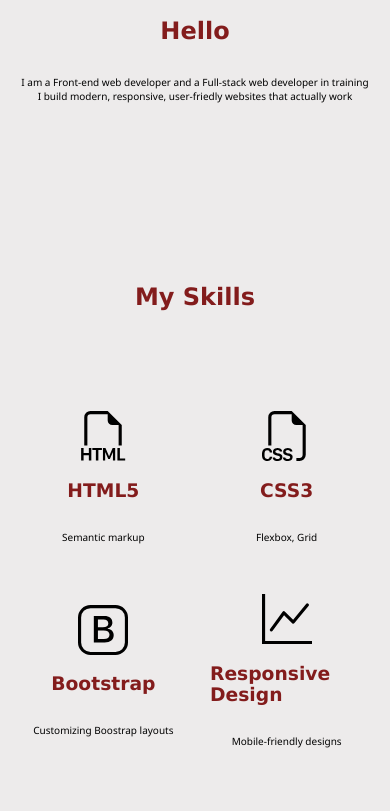
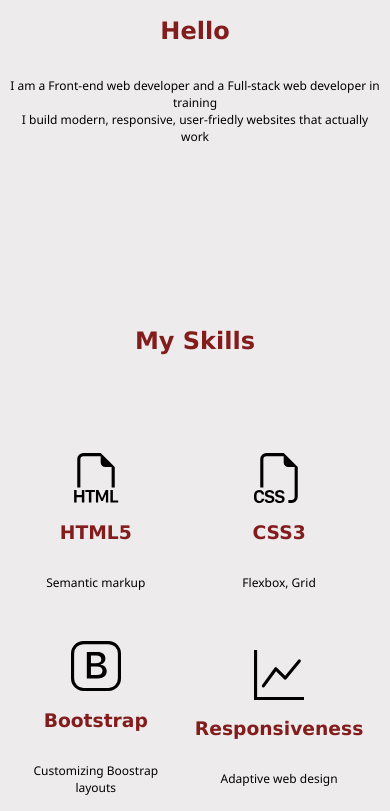
Before and after one commit to emmanuel8255/Emmanuel-David, a plain HTML site: page index.html in a window 390 px wide. Shown: the part 1155-1966 px from the top of the page. Drawn offline with Linux system fonts and the light colour scheme.

Commit message:
Add files via upload

```diff
--- a/index.html
+++ b/index.html
@@ -52,8 +52,8 @@
             <svg xmlns="http://www.w3.org/2000/svg" width="16" height="16" fill="currentColor" class="bi bi-graph-up" viewBox="0 0 16 16">
               <path fill-rule="evenodd" d="M0 0h1v15h15v1H0zm14.817 3.113a.5.5 0 0 1 .07.704l-4.5 5.5a.5.5 0 0 1-.74.037L7.06 6.767l-3.656 5.027a.5.5 0 0 1-.808-.588l4-5.5a.5.5 0 0 1 .758-.06l2.609 2.61 4.15-5.073a.5.5 0 0 1 .704-.07"/>
             </svg>
-            <h3>Responsive Design</h3>
-            <p class="grid-text">Mobile-friendly designs</p>
+            <h3>Responsiveness</h3>
+            <p class="grid-text">Adaptive web design</p>
         </div>
     </div>
   </div>
--- a/style.css
+++ b/style.css
@@ -174,7 +174,7 @@
     color: black;
     font-family: 'Segoe UI', Tahoma, Geneva, Verdana, sans-serif;
     text-align: center;
-    font-size: 10px;
+    font-size: 12px;
 }
 
    .grid-text {
```
